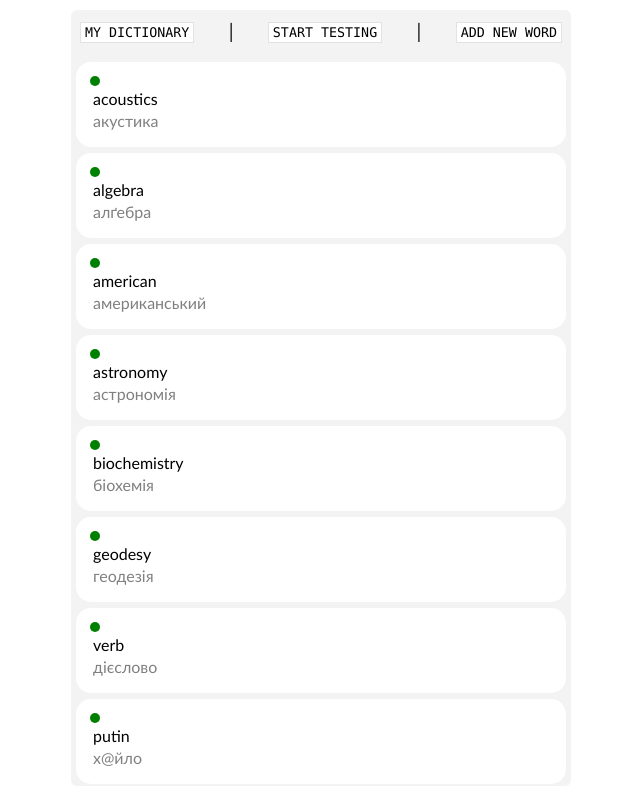
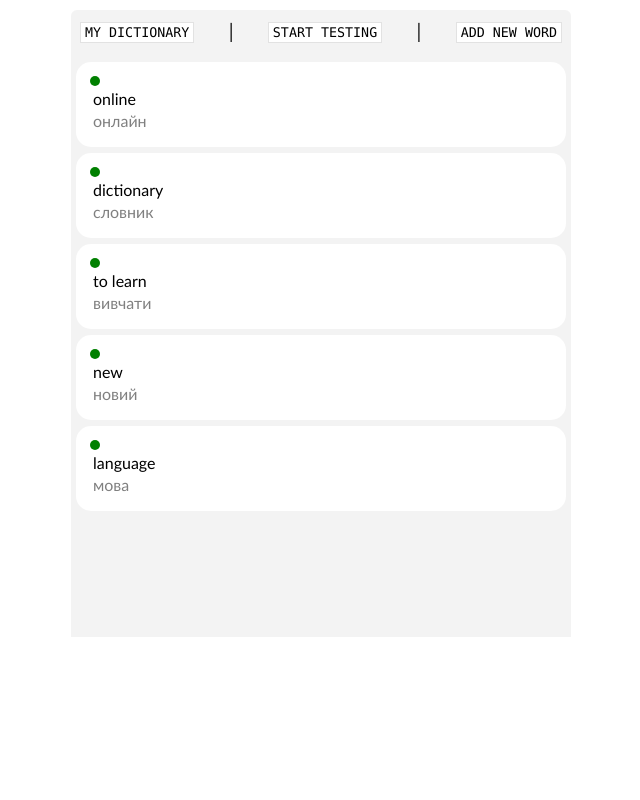
Before and after one commit to hustle2live/Vocabulary-App, a React (Create React App) app in the folder app/: page / in a window 1280 px wide. Shown: the whole page, without its empty margins (319-959 px from the left). Built offline with nearby package versions, Linux system fonts and the light colour scheme.

Commit message:
add local storage safe. Shirt the words list example

```diff
--- a/app/src/components/dictionary.js
+++ b/app/src/components/dictionary.js
@@ -1,14 +1,15 @@
 export const dictionary = [
-  { name: 'acoustics', translate: 'акустика' },
-  { name: 'algebra', translate: 'алґебра' },
-  { name: 'american', translate: 'американський' },
-  { name: 'astronomy', translate: 'астрономія' },
-  { name: 'biochemistry', translate: 'біохемія' },
-  { name: 'geodesy', translate: 'геодезія' },
-  { name: 'verb', translate: 'дієслово' },
-  { name: 'putin', translate: 'х@йло' },
-  { name: 'bandera', translate: 'боєць зсу' },
-  { name: 'russian soldier', translate: 'свинособака' },
-  { name: 'lukashenko', translate: 'путана' },
-  { name: 'slava Ukraini', translate: 'героям слава' }
+  { name: 'online', translate: 'онлайн' },
+  { name: 'dictionary', translate: 'словник' },
+  { name: 'to learn', translate: 'вивчати' },
+  { name: 'new', translate: 'новий' },
+  { name: 'language', translate: 'мова' }
 ];
+
+// { name: 'geodesy', translate: 'геодезія' },
+// { name: 'verb', translate: 'дієслово' },
+// { name: 'putin', translate: 'х@йло' },
+// { name: 'bandera', translate: 'боєць зсу' },
+// { name: 'russian soldier', translate: 'свинособака' },
+// { name: 'lukashenko', translate: 'путана' },
+// { name: 'slava Ukraini', translate: 'героям слава' }
```
